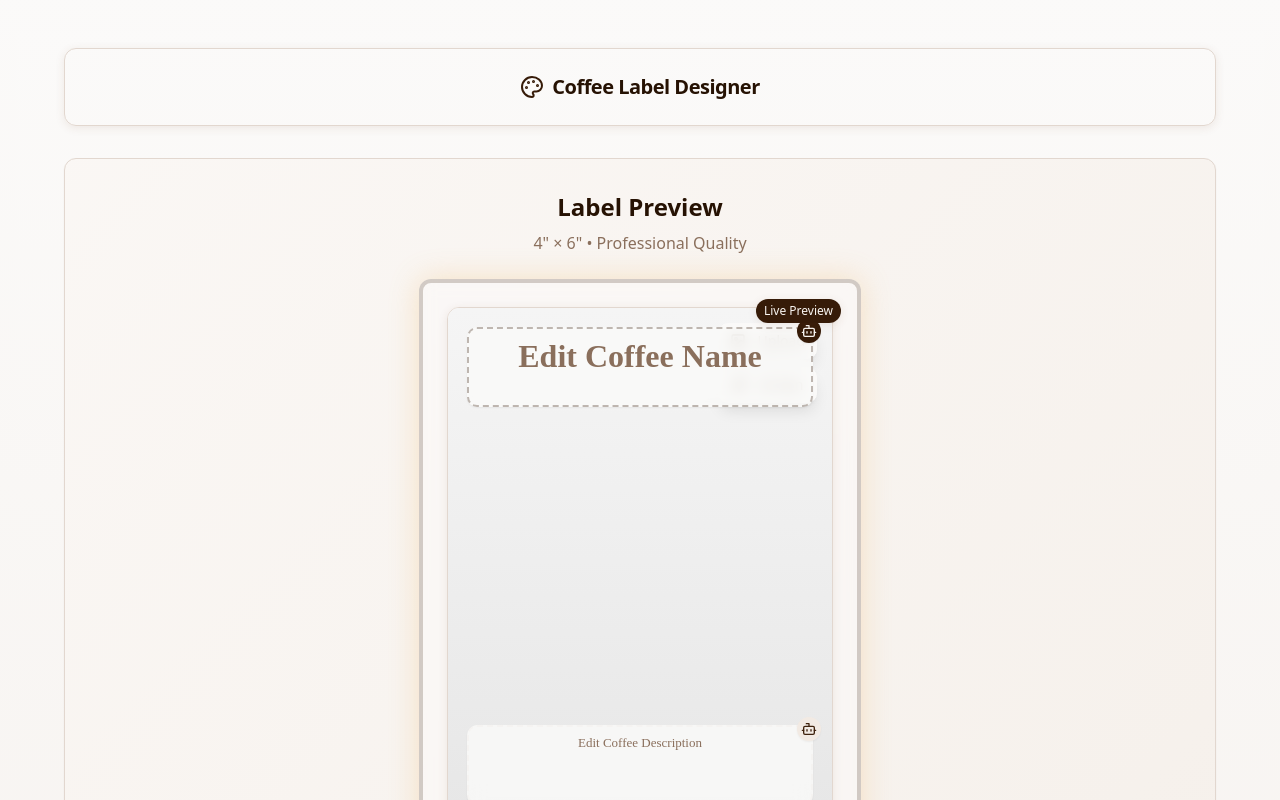
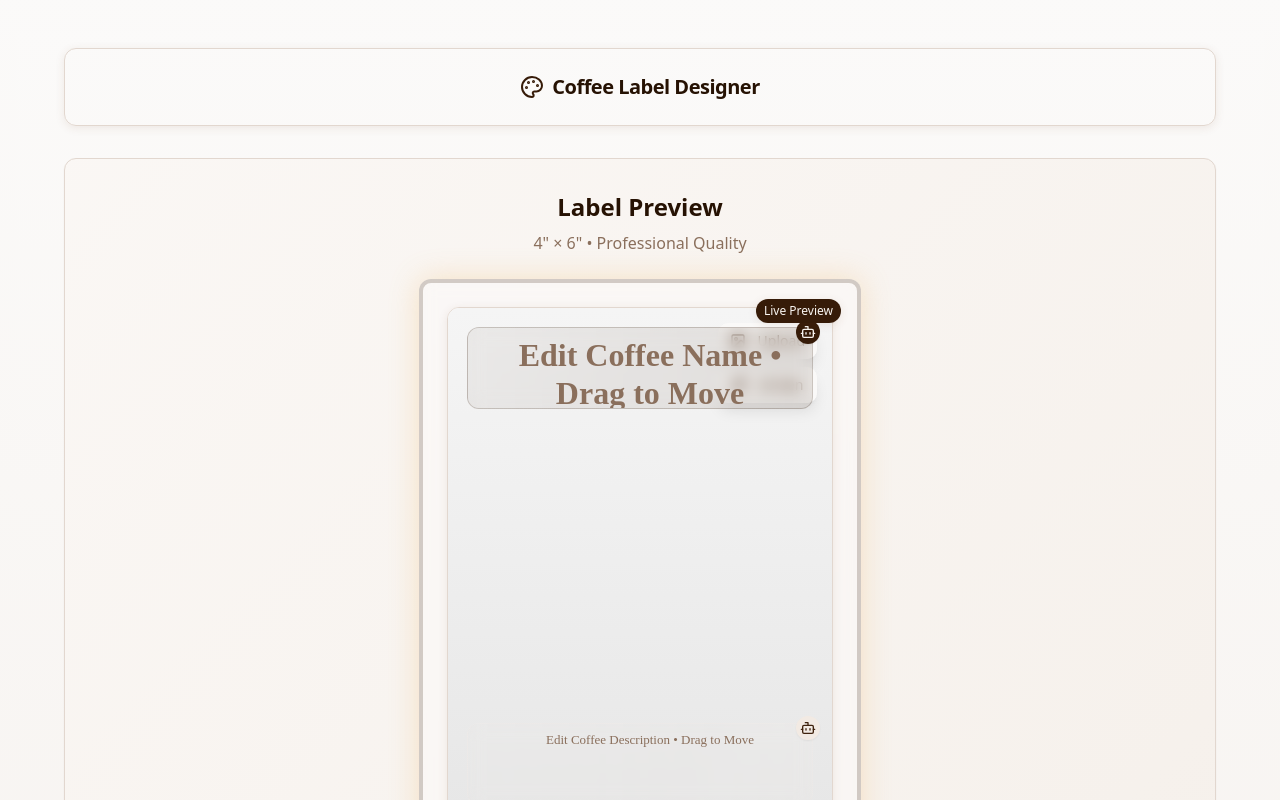
Before and after one commit to Bossler/libertyville-label-lab, a React (Vite) app: page / in a window 1280 px wide. Shown: the top 800 px of the page. Built offline with nearby package versions, Linux system fonts and the light colour scheme.

Commit message:
Improve drag indicator
Add visual cues to indicate draggable elements.

```diff
--- a/src/components/LabelDesigner.tsx
+++ b/src/components/LabelDesigner.tsx
@@ -7,7 +7,7 @@ import { Badge } from '@/components/ui/badge';
 import { Label } from '@/components/ui/label';
 import { Select, SelectContent, SelectItem, SelectTrigger, SelectValue } from '@/components/ui/select';
 import { Dialog, DialogContent, DialogDescription, DialogFooter, DialogHeader, DialogTitle, DialogTrigger } from '@/components/ui/dialog';
-import { Palette, Download, Image, Sparkles, Bot } from 'lucide-react';
+import { Palette, Download, Image, Sparkles, Bot, Move, GripVertical } from 'lucide-react';
 import { toast } from 'sonner';
 import { supabase } from '@/integrations/supabase/client';
 
@@ -552,7 +552,7 @@ export const LabelDesigner: React.FC<LabelDesignerProps> = ({
 
                       {/* Coffee Name Overlay Input */}
                       <div
-                        className="absolute cursor-move group"
+                        className="absolute cursor-move group hover:scale-105 transition-all duration-200"
                         style={{
                           top: labelData.coffeeNamePosition?.y || 20,
                           left: labelData.coffeeNamePosition?.x || 20,
@@ -561,14 +561,26 @@ export const LabelDesigner: React.FC<LabelDesignerProps> = ({
                         }}
                         onMouseDown={(e) => handleMouseDown(e, 'coffeeName')}
                       >
-                        <div className="group-hover:ring-2 group-hover:ring-primary/50 rounded-lg transition-all">
+                        <div className="relative group-hover:ring-2 group-hover:ring-primary group-hover:shadow-lg rounded-lg transition-all duration-300 bg-gradient-to-r from-primary/5 to-primary/10 group-hover:from-primary/10 group-hover:to-primary/20 border border-primary/20 group-hover:border-primary/40">
+                          {/* Drag Handle */}
+                          <div className="absolute -left-8 top-1/2 -translate-y-1/2 opacity-0 group-hover:opacity-100 transition-opacity duration-200">
+                            <div className="bg-primary text-primary-foreground p-1 rounded-md shadow-lg">
+                              <Move className="w-4 h-4" />
+                            </div>
+                          </div>
+
+                          {/* Grip Pattern */}
+                          <div className="absolute left-2 top-1/2 -translate-y-1/2 opacity-0 group-hover:opacity-60 transition-opacity duration-200">
+                            <GripVertical className="w-3 h-3 text-primary" />
+                          </div>
+
                           <Textarea
                             ref={textareaRef}
                             value={labelData.coffeeName}
                             onChange={(e) => onLabelChange({ ...labelData, coffeeName: e.target.value })}
                             onBlur={calculateFontSize}
-                            placeholder="Edit Coffee Name"
-                            className="resize-none overflow-hidden border-2 border-dashed border-primary/30 bg-background/80 backdrop-blur text-center font-bold shadow-sm pointer-events-auto"
+                            placeholder="Edit Coffee Name • Drag to Move"
+                            className="resize-none overflow-hidden border-0 bg-transparent backdrop-blur text-center font-bold shadow-none pointer-events-auto pl-8"
                             style={{
                               fontSize: `${dynamicFontSize}px`,
                               fontFamily: labelData.fontFamily || 'serif',
@@ -588,12 +600,19 @@ export const LabelDesigner: React.FC<LabelDesignerProps> = ({
                           >
                             <Bot className="w-3 h-3" />
                           </Button>
+
+                          {/* Drag Indicator Label */}
+                          <div className="absolute -bottom-6 left-1/2 -translate-x-1/2 opacity-0 group-hover:opacity-100 transition-opacity duration-200">
+                            <div className="bg-primary text-primary-foreground text-xs px-2 py-1 rounded-full whitespace-nowrap">
+                              Drag to reposition
+                            </div>
+                          </div>
                         </div>
                       </div>
 
                       {/* Tasting Notes Overlay Input */}
                       <div
-                        className="absolute cursor-move group"
+                        className="absolute cursor-move group hover:scale-105 transition-all duration-200"
                         style={{
                           top: labelData.tastingNotesPosition?.y || 'auto',
                           bottom: labelData.tastingNotesPosition?.y ? 'auto' : 80,
@@ -603,14 +622,26 @@ export const LabelDesigner: React.FC<LabelDesignerProps> = ({
                         }}
                         onMouseDown={(e) => handleMouseDown(e, 'tastingNotes')}
                       >
-                        <div className="group-hover:ring-2 group-hover:ring-secondary/50 rounded-lg transition-all">
+                        <div className="relative group-hover:ring-2 group-hover:ring-secondary group-hover:shadow-lg rounded-lg transition-all duration-300 bg-gradient-to-r from-secondary/5 to-secondary/10 group-hover:from-secondary/10 group-hover:to-secondary/20 border border-secondary/20 group-hover:border-secondary/40">
+                          {/* Drag Handle */}
+                          <div className="absolute -left-8 top-1/2 -translate-y-1/2 opacity-0 group-hover:opacity-100 transition-opacity duration-200">
+                            <div className="bg-secondary text-secondary-foreground p-1 rounded-md shadow-lg">
+                              <Move className="w-4 h-4" />
+                            </div>
+                          </div>
+
+                          {/* Grip Pattern */}
+                          <div className="absolute left-2 top-1/2 -translate-y-1/2 opacity-0 group-hover:opacity-60 transition-opacity duration-200">
+                            <GripVertical className="w-3 h-3 text-secondary" />
+                          </div>
+
                           <Textarea
                             ref={tastingNotesRef}
                             value={labelData.tastingNotes}
                             onChange={(e) => onLabelChange({ ...labelData, tastingNotes: e.target.value })}
                             onBlur={calculateTastingNotesFontSize}
-                            placeholder="Edit Coffee Description"
-                            className="resize-none overflow-hidden border-2 border-dashed border-secondary/30 bg-background/80 backdrop-blur text-center shadow-sm pointer-events-auto"
+                            placeholder="Edit Coffee Description • Drag to Move"
+                            className="resize-none overflow-hidden border-0 bg-transparent backdrop-blur text-center shadow-none pointer-events-auto pl-8"
                             style={{
                               fontSize: `${tastingNotesFontSize}px`,
                               fontFamily: labelData.fontFamily || 'serif',
@@ -630,6 +661,13 @@ export const LabelDesigner: React.FC<LabelDesignerProps> = ({
                           >
                             <Bot className="w-3 h-3" />
                           </Button>
+
+                          {/* Drag Indicator Label */}
+                          <div className="absolute -bottom-6 left-1/2 -translate-x-1/2 opacity-0 group-hover:opacity-100 transition-opacity duration-200">
+                            <div className="bg-secondary text-secondary-foreground text-xs px-2 py-1 rounded-full whitespace-nowrap">
+                              Drag to reposition
+                            </div>
+                          </div>
                         </div>
                       </div>
 
```
